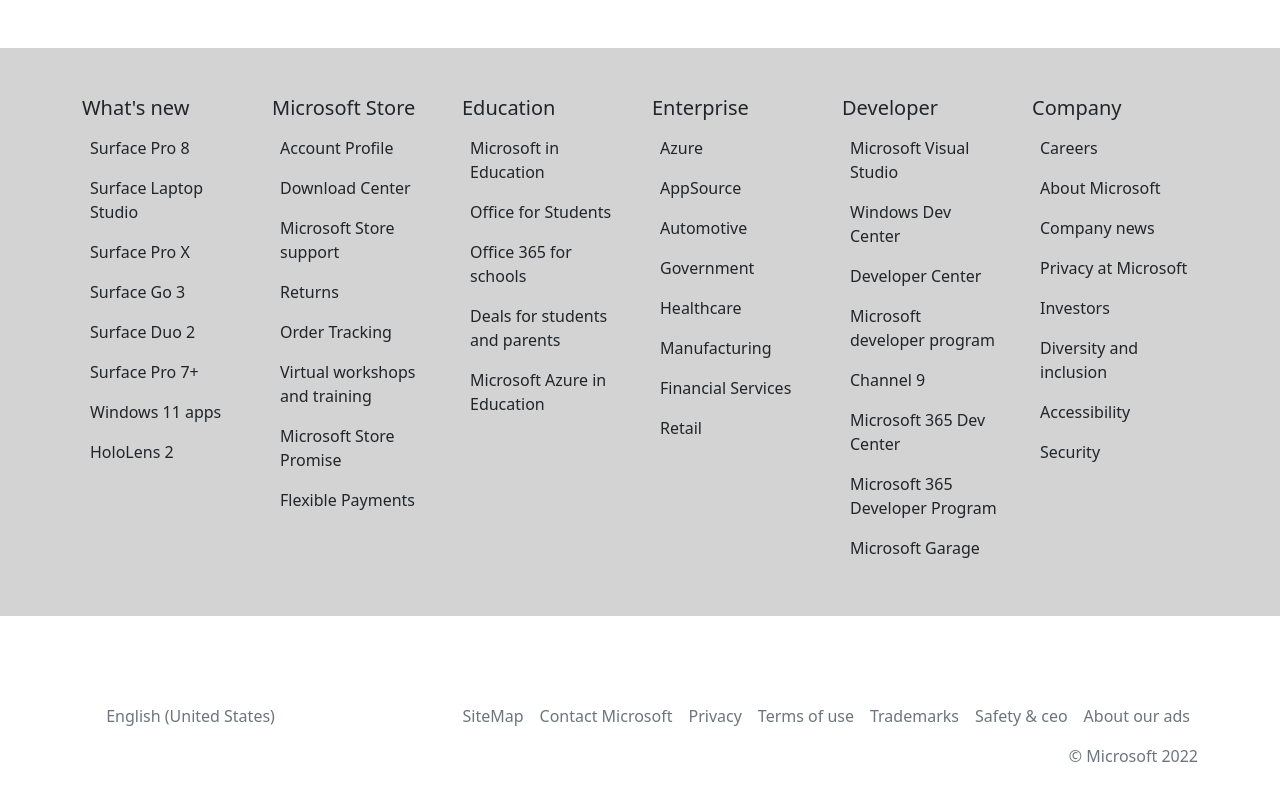
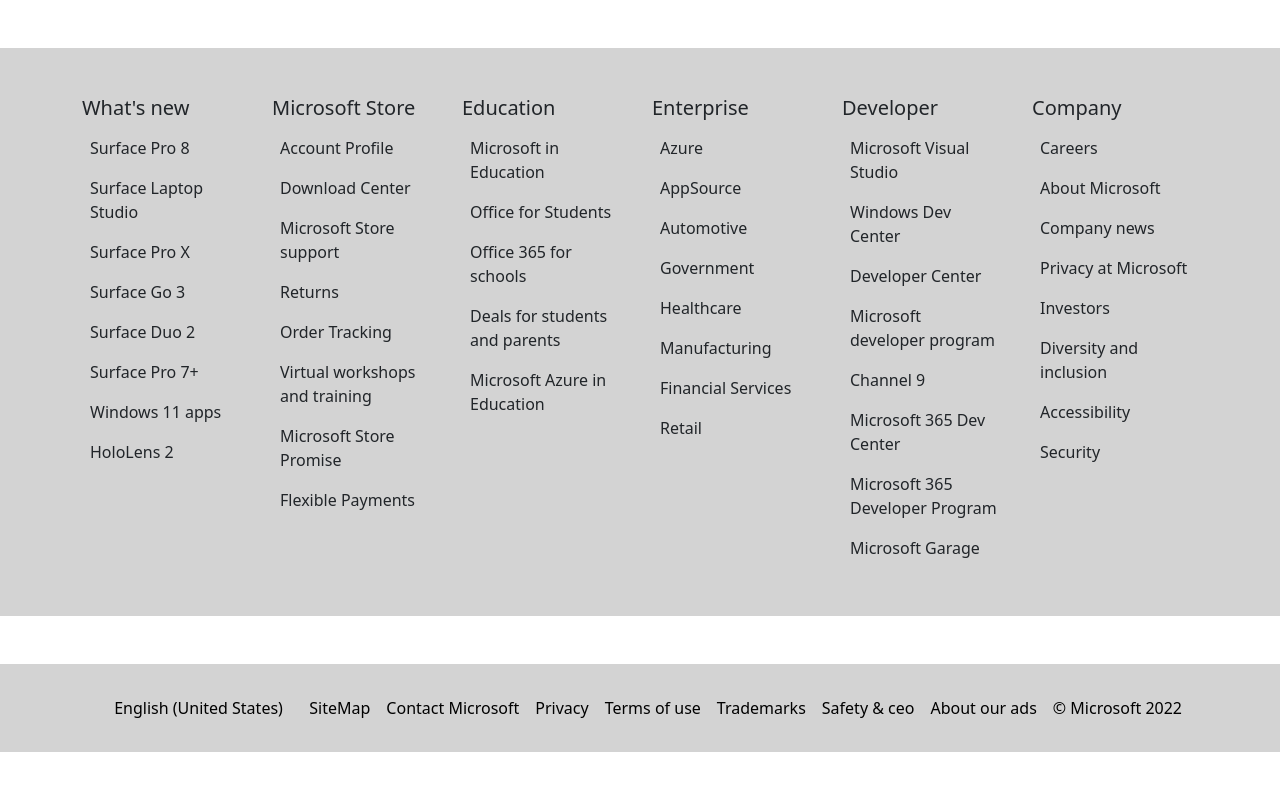
Before and after one commit to sarthbpatel/microsoft-app, an Angular app: page / in a window 1280 px wide. Shown: the part 1187-1987 px from the top of the page. After the commit the page ends 1939 px from the top, so only its background shows below. Built offline with nearby package versions, Linux system fonts and the light colour scheme.

Commit message:
Updated background color in secondfooter

```diff
--- a/src/app/navigation/footnavbar/secondfootnavbar/secondfooter.component.css
+++ b/src/app/navigation/footnavbar/secondfootnavbar/secondfooter.component.css
@@ -0,0 +1,27 @@
+.background {
+    background-color: lightgray;
+}
+
+.link-start {
+    text-decoration: none;
+    color: black;
+}
+
+.link-start:hover {
+    border-bottom: 1px solid black;
+    width: min-content;
+}
+
+.link-end {
+    text-decoration: none;
+    color: black;
+}
+
+.link-end:hover {
+    border-bottom: 1px solid black;
+}
+
+.p-end {
+    text-decoration: none;
+    color: black;
+}
--- a/src/app/navigation/footnavbar/secondfootnavbar/secondfooter.component.html
+++ b/src/app/navigation/footnavbar/secondfootnavbar/secondfooter.component.html
@@ -1,21 +1,27 @@
+
+<div class="background px-5">
+  <div class="container">
+    <footer class="d-flex flex-wrap justify-content-between align-items-start py-3">
+      <a class="nav-link px-2 text-muted justify-content-start my-2">
+        <svg class="bi" width="20" height="20" fill="currentColor">
+          <use xlink:href="assets/bootstrap-icons.svg#globe2"/>
+        </svg>
+      <a href="#" class="link-start my-0"> English (United States)</a>
+      </a>
+
+      <a class="nav-link px-2 text-muted justify-content-end my-2">
+        <a href="#" class="link-end my-0 px-2">SiteMap</a>
+        <a href="#" class="link-end my-0 px-2">Contact Microsoft</a>
+        <a href="#" class="link-end my-0 px-2">Privacy</a>
+        <a href="#" class="link-end my-0 px-2">Terms of use</a>
+        <a href="#" class="link-end my-0 px-2">Trademarks</a>
+        <a href="#" class="link-end my-0 px-2">Safety & ceo</a>
+        <a href="#" class="link-end my-0 px-2">About our ads</a>
+        <a class="p-end my-0 px-2">© Microsoft 2022</a>
+
+      </a>
 
 
-
-  <div class="container">
-  <footer class="d-flex flex-wrap justify-content-between align-items-start py-3">
-    <p class="col-md-4 mb-0 my-4 text-muted">  <svg class="bi" width="20" height="20" fill="currentColor">
-        <use xlink:href="assets/bootstrap-icons.svg#globe"/>
-       </svg>  English (United States)</p>
-
-    <ul class="nav col-md-8 justify-content-end my-3">
-      <li class="nav-item"><a href="#" class="nav-link px-2 text-muted">SiteMap</a></li>
-      <li class="nav-item"><a href="#" class="nav-link px-2 text-muted">Contact Microsoft</a></li>
-      <li class="nav-item"><a href="#" class="nav-link px-2 text-muted">Privacy</a></li>
-      <li class="nav-item"><a href="#" class="nav-link px-2 text-muted">Terms of use</a></li>
-      <li class="nav-item"><a href="#" class="nav-link px-2 text-muted">Trademarks</a></li>
-      <li class="nav-item"><a href="#" class="nav-link px-2 text-muted">Safety & ceo</a></li>
-      <li class="nav-item"><a href="#" class="nav-link px-2 text-muted">About our ads</a></li>
-      <p class="col-md- mb-5 my-2 text-muted">© Microsoft 2022</p>
-    </ul>
-  </footer>
+    </footer>
+  </div>
 </div>
```
